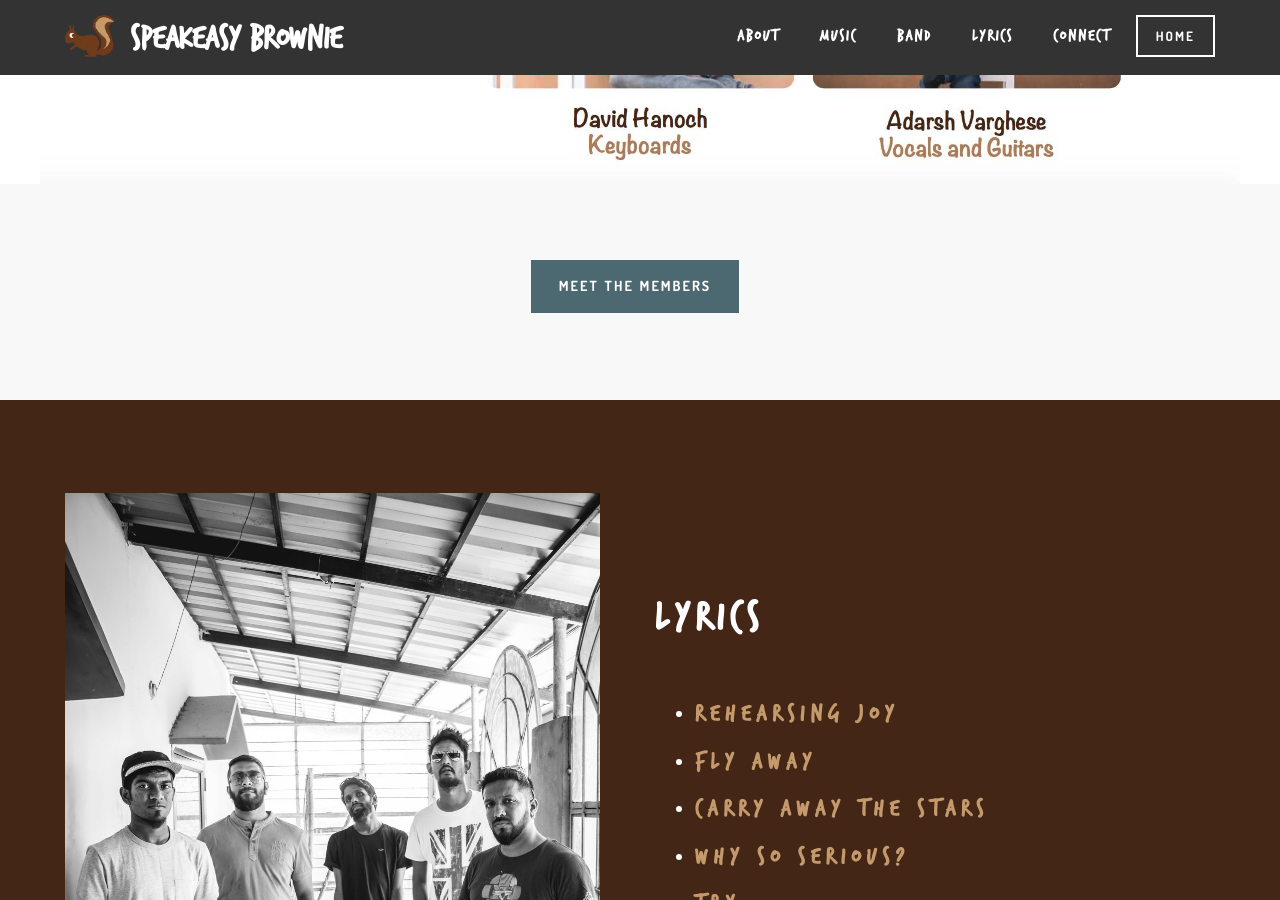
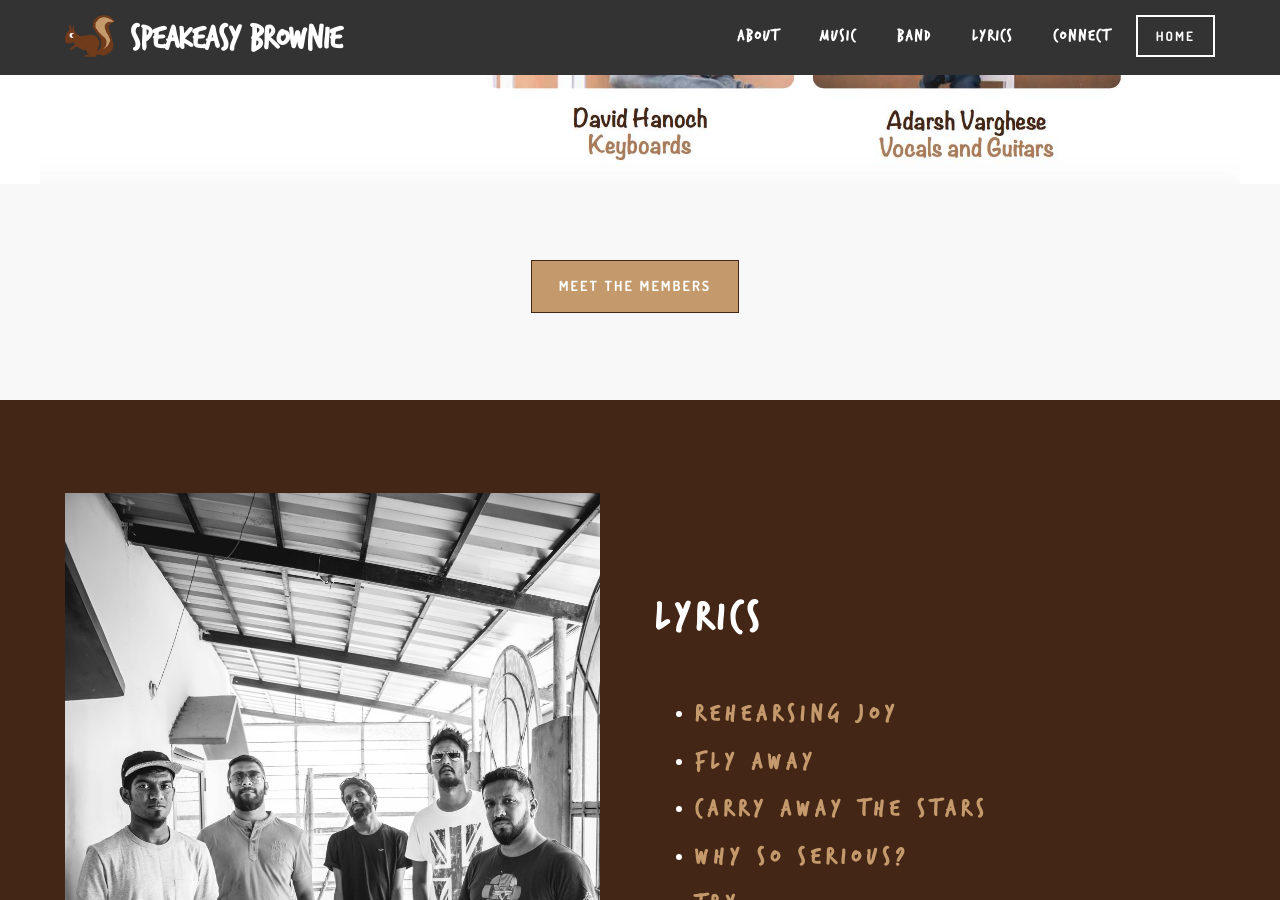
Before and after one commit to lovelldies/speakeasybrownie, a Jekyll site: the page built from index.html, in a window 1280 px wide and 900 px high, scrolled down 4083 px. Built offline with Jekyll 4.4.1, drawn with Linux system fonts in a browser that asks for light colours.

Commit message:
Changed button css.

```diff
--- a/index.html
+++ b/index.html
@@ -74,7 +74,7 @@ var _EPYT_ = {"ajaxurl":"http:\/\/adarshvarghese.com\/wp-admin\/admin-ajax.php",
     padding: 50px 0;
     background-color: #f8f8f8;
     margin: 0;
-"><a class="mbr-buttons__btn btn btn-lg btn-primary" href="band/">MEET THE MEMBERS</a></div>
+"><a class="mbr-buttons__btn btn btn-lg btn-primary"  style="border: 1px solid  rgb(67, 38, 21); background: #c49a6c;" href="band/">MEET THE MEMBERS</a></div>
 </section>
 
 
```
